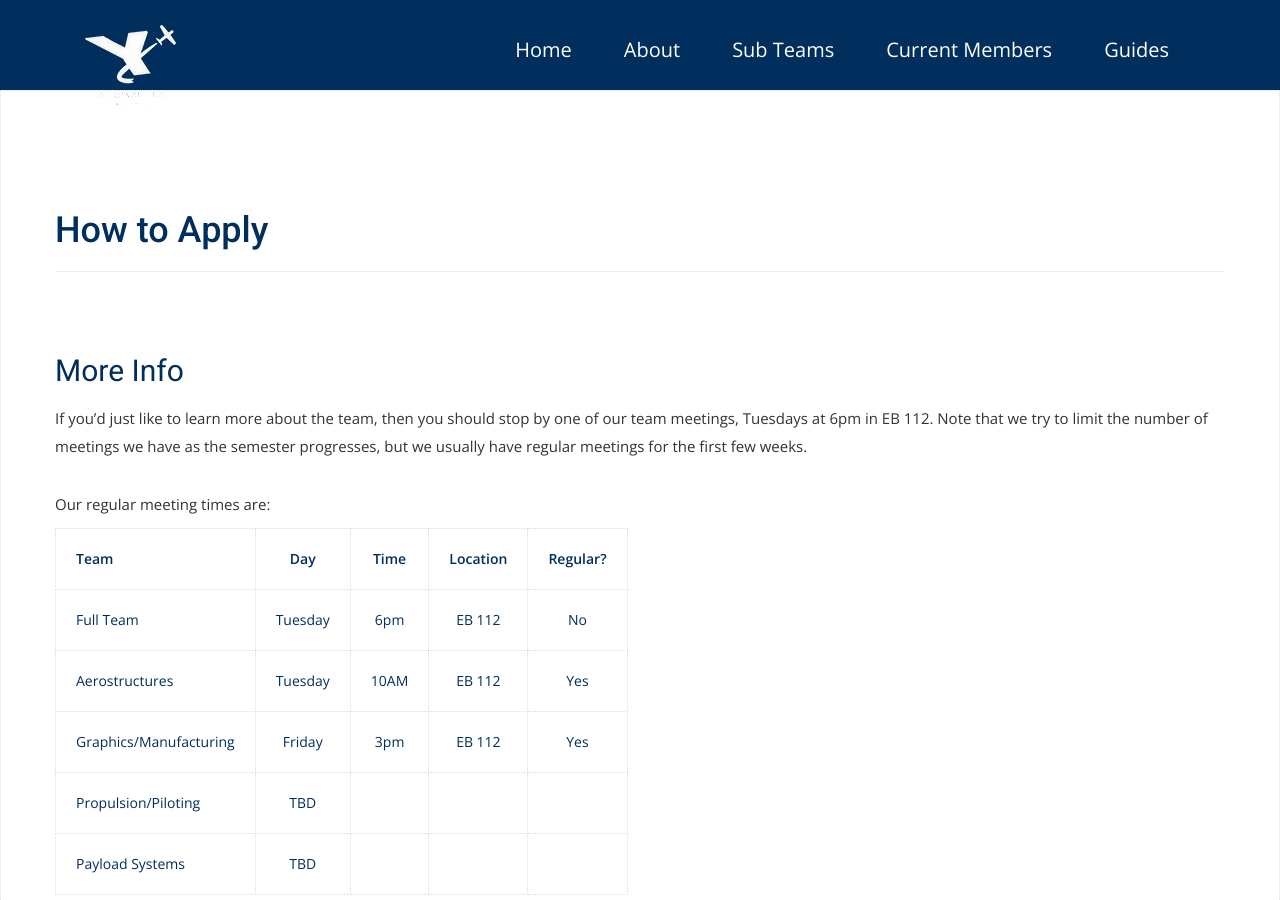
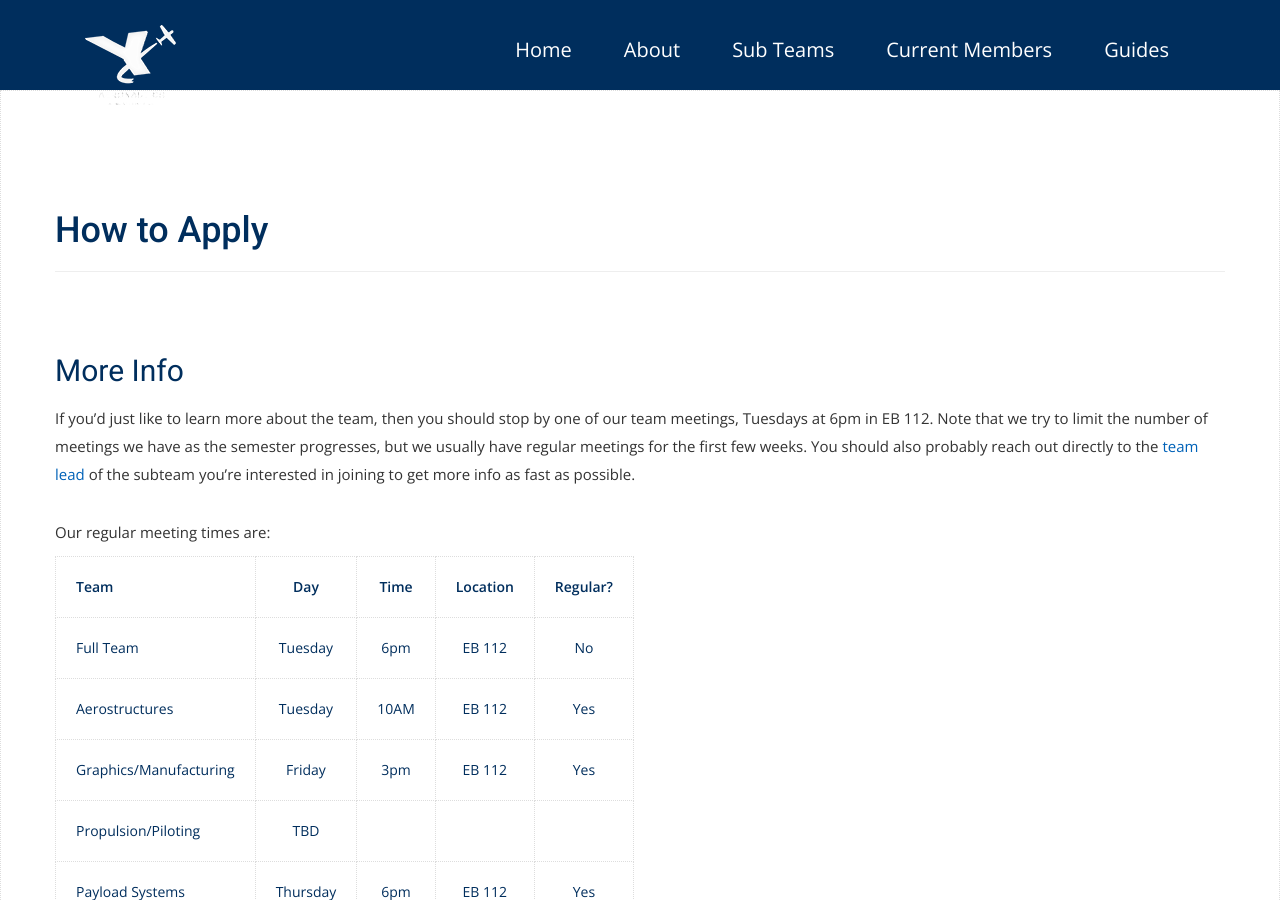
Before and after one commit to BYU-Aeronautics-Club/DBF, a Jekyll site: the page built from _posts/0001-01-01-apply.md, in a window 1280 px wide and 900 px high. Built offline with Jekyll 4.4.1, drawn with Linux system fonts in a browser that asks for light colours; nearby versions of some CDN libraries; some web fonts are replaced; some of the changed text lies outside the part shown.

Commit message:
update meeting times

```diff
--- a/_posts/0001-01-01-apply.md
+++ b/_posts/0001-01-01-apply.md
@@ -9,7 +9,7 @@
 {:toc} -->
 
 ## More Info
-If you'd just like to learn more about the team, then you should stop by one of our team meetings, Tuesdays at 6pm in EB 112. Note that we try to limit the number of meetings we have as the semester progresses, but we usually have regular meetings for the first few weeks.
+If you'd just like to learn more about the team, then you should stop by one of our team meetings, Tuesdays at 6pm in EB 112. Note that we try to limit the number of meetings we have as the semester progresses, but we usually have regular meetings for the first few weeks.  You should also probably reach out directly to the [team lead](https://aeronautics.byu.edu/DBF/members/) of the subteam you're interested in joining to get more info as fast as possible.
 
 Our regular meeting times are:
 
@@ -19,10 +19,7 @@
 |  Aerostructures  |  Tuesday  | 10AM | EB 112 | Yes |
 |  Graphics/Manufacturing  |  Friday  | 3pm | EB 112 | Yes |
 |  Propulsion/Piloting  |  TBD  |  |  |  |
-|  Payload Systems  |  TBD  |  |  |  |
-
-**NOTE:** If you're seeing this for the first time in October or later, you'll want to reach out to one of the [team leads](https://aeronautics.byu.edu/DBF/members/), since regular meeting times have likely been changed (or abandoned in favor of more efficient communication).
-<!-- TODO: update this link to go to team lead contact info -->
+|  Payload Systems  |  Thursday  | 6pm | EB 112 | Yes |
 
 
 ## Application Process:
```
